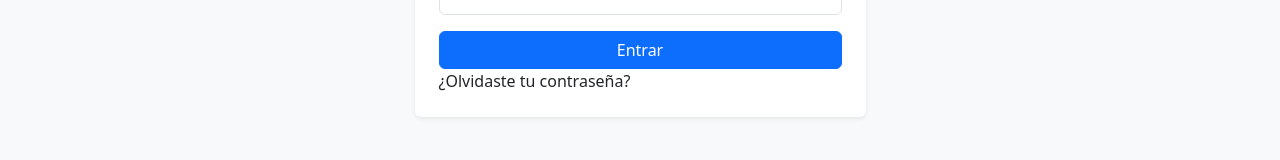
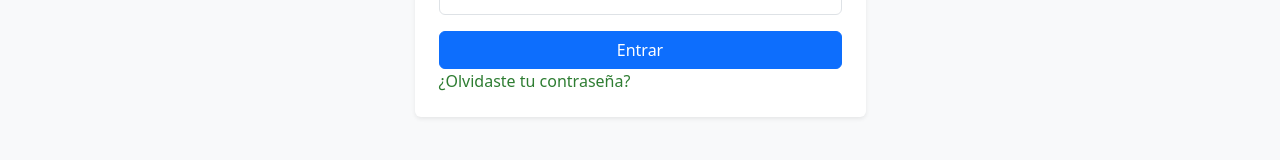
Before and after one commit to Adrian140604/TFG_FrontendLevantado, an Angular app: page /login in a window 1280 px wide. Shown: the part 317-477 px from the top of the page. Built offline with nearby package versions, Linux system fonts and the light colour scheme.

Commit message:
correccion de enlace

```diff
--- a/src/app/app.routes.ts
+++ b/src/app/app.routes.ts
@@ -12,7 +12,7 @@ export const routes: Routes = [
   { path: 'register', component: Register },
   { path: 'login', component: Login },
   {path:"libros",component:Books,canActivate: [authGuardGuard]},
-    { path: 'forgot-password', component: ForgotPassowrd }
+  { path: 'forgot-password', component: ForgotPassowrd }
 
 
 ];
--- a/src/app/shared/login/login.html
+++ b/src/app/shared/login/login.html
@@ -58,7 +58,9 @@
               }
             </button>
           </div>
-          <a routerLink="/forgot-password">¿Olvidaste tu contraseña?</a>
+          <a routerLink="/forgot-password" class="text-primary text-decoration-none">
+            ¿Olvidaste tu contraseña?
+          </a>
         </form>
       </div>
     </div>
--- a/src/app/shared/login/login.ts
+++ b/src/app/shared/login/login.ts
@@ -1,14 +1,14 @@
 import { CommonModule } from '@angular/common';
 import { ChangeDetectorRef, Component, inject, NgZone } from '@angular/core';
 import { FormBuilder, ReactiveFormsModule, Validators } from '@angular/forms';
-import { Router } from '@angular/router';
+import { Router, RouterLink } from '@angular/router';
 import { AuthService } from '../../core/services/auth-service';
 import { ApiError, LoginRequest } from '../../../interfaces/types';
 
 @Component({
   selector: 'app-login',
   standalone: true,
-  imports: [CommonModule, ReactiveFormsModule],
+  imports: [CommonModule, ReactiveFormsModule,RouterLink],
   templateUrl: './login.html',
   styleUrl: './login.css',
 })
```
